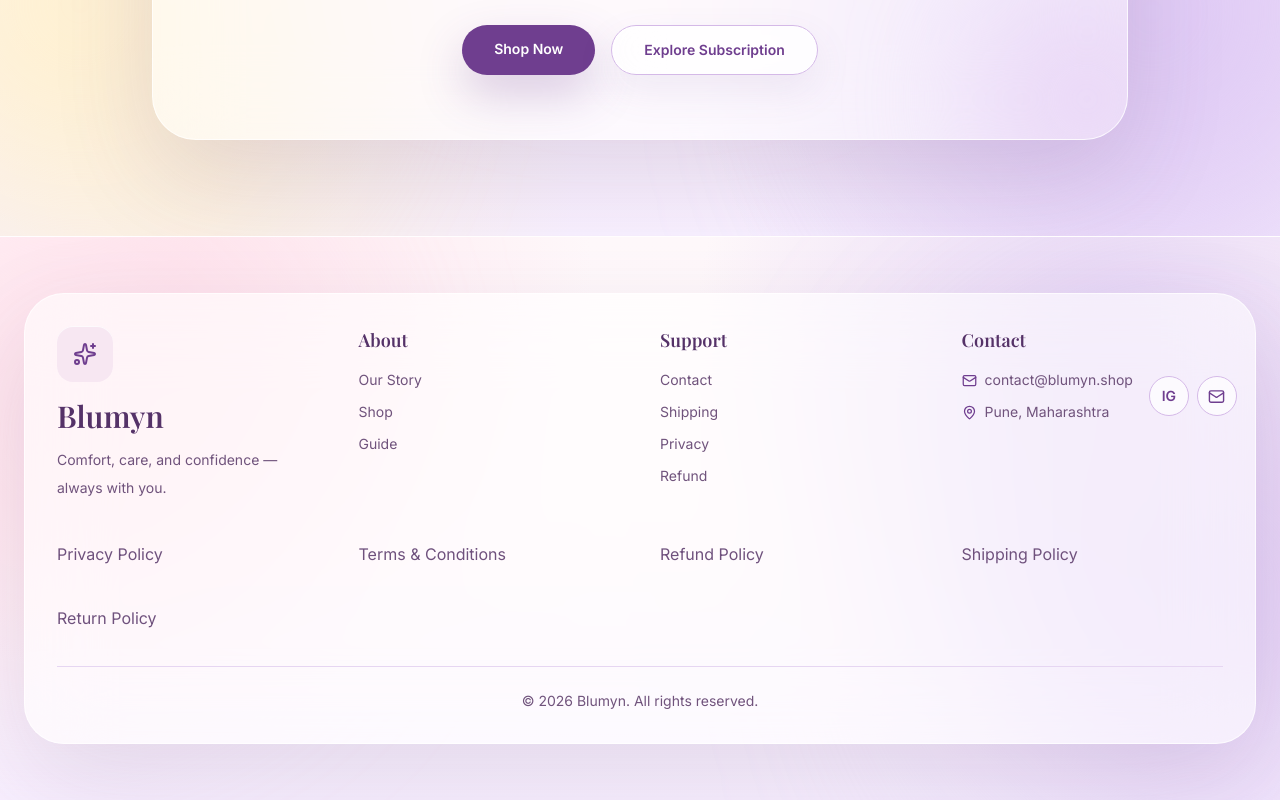
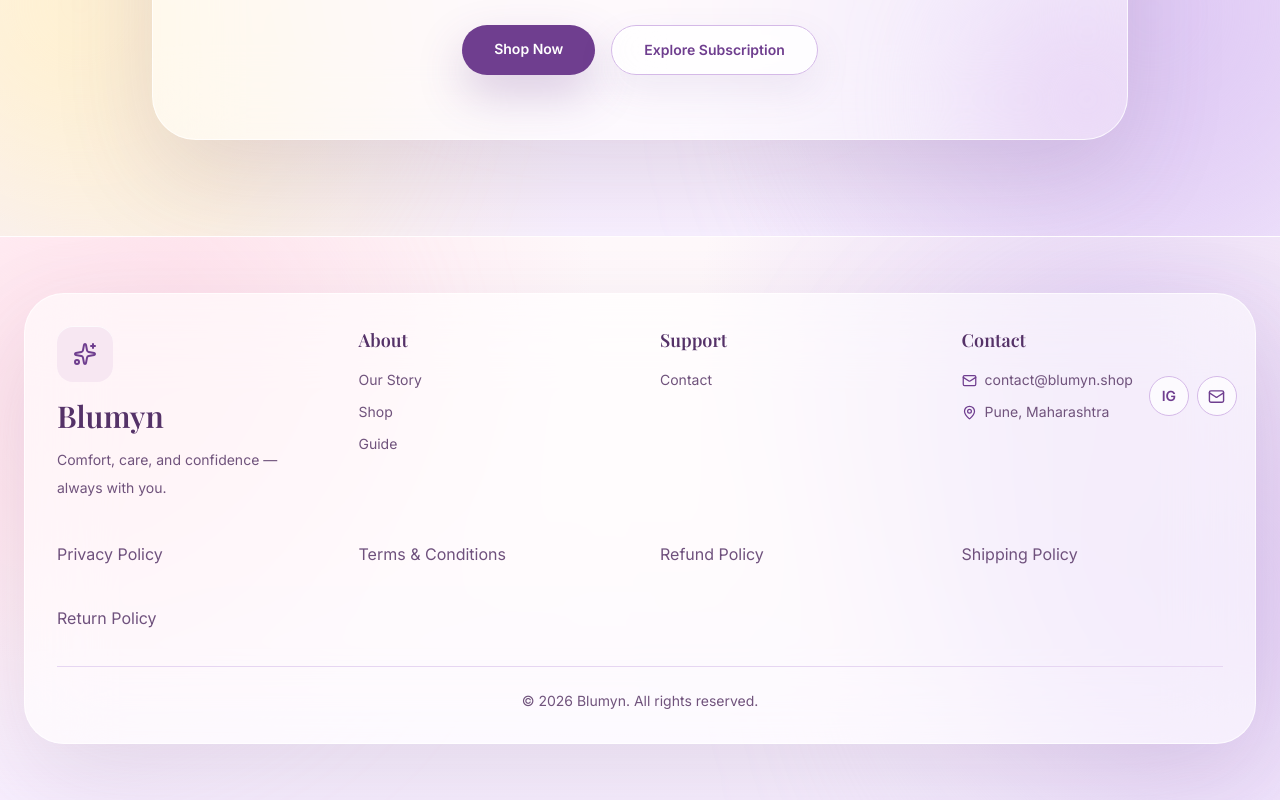
Before and after one commit to sanskardevidas/blumyn, a Next.js app: page / in a window 1280 px wide. Shown: the part 6781-7581 px from the top of the page. Built offline with nearby package versions, Linux system fonts and the light colour scheme; no server answers; the database is empty; a web font is replaced by a local one.

Commit message:
updated website

```diff
--- a/src/components/layout/Footer.tsx
+++ b/src/components/layout/Footer.tsx
@@ -69,27 +69,6 @@ export default function Footer() {
                   >
                     Contact
                   </Link>
-
-                  <Link
-                    href="/"
-                    className="block transition hover:text-[#6F3E8F]"
-                  >
-                    Shipping
-                  </Link>
-
-                  <Link
-                    href="/"
-                    className="block transition hover:text-[#6F3E8F]"
-                  >
-                    Privacy
-                  </Link>
-
-                  <Link
-                    href="/"
-                    className="block transition hover:text-[#6F3E8F]"
-                  >
-                    Refund
-                  </Link>
                 </div>
               </div>
             </div>
```
